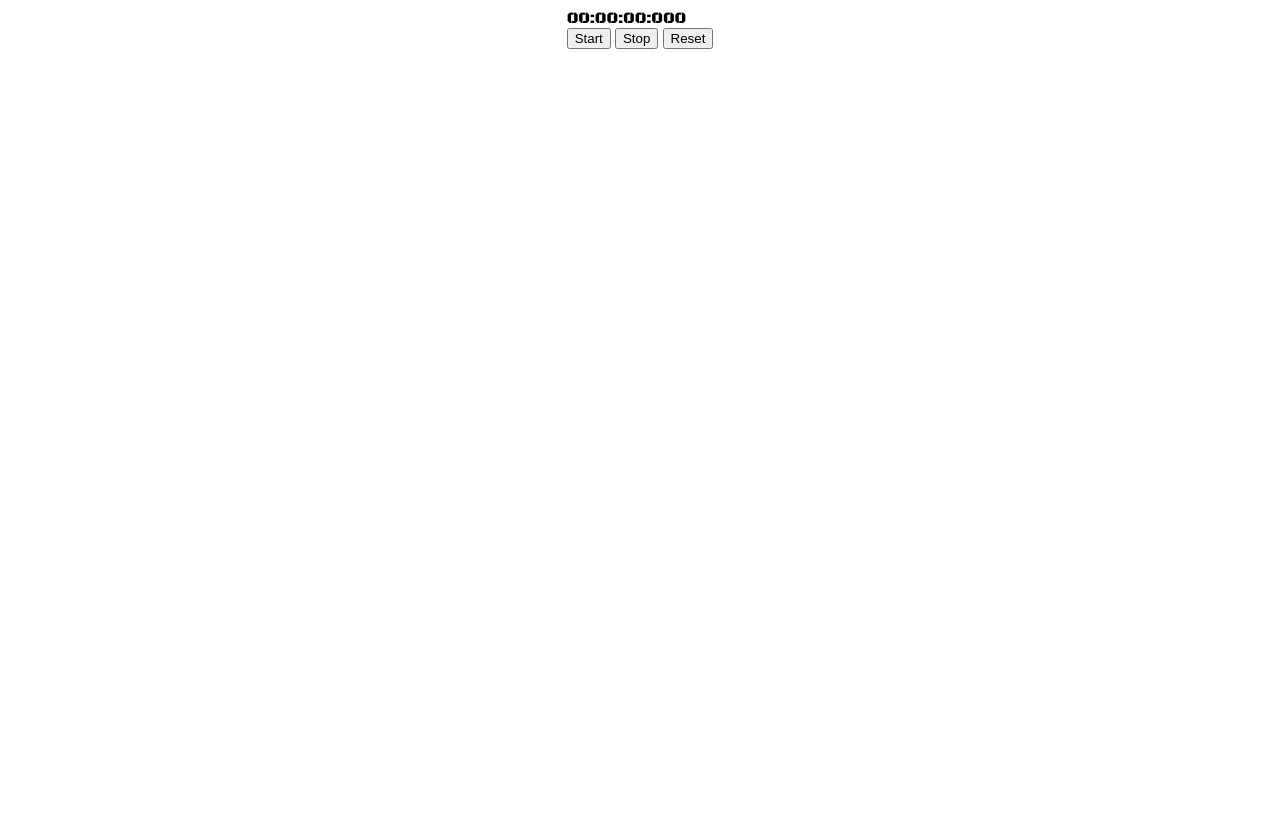
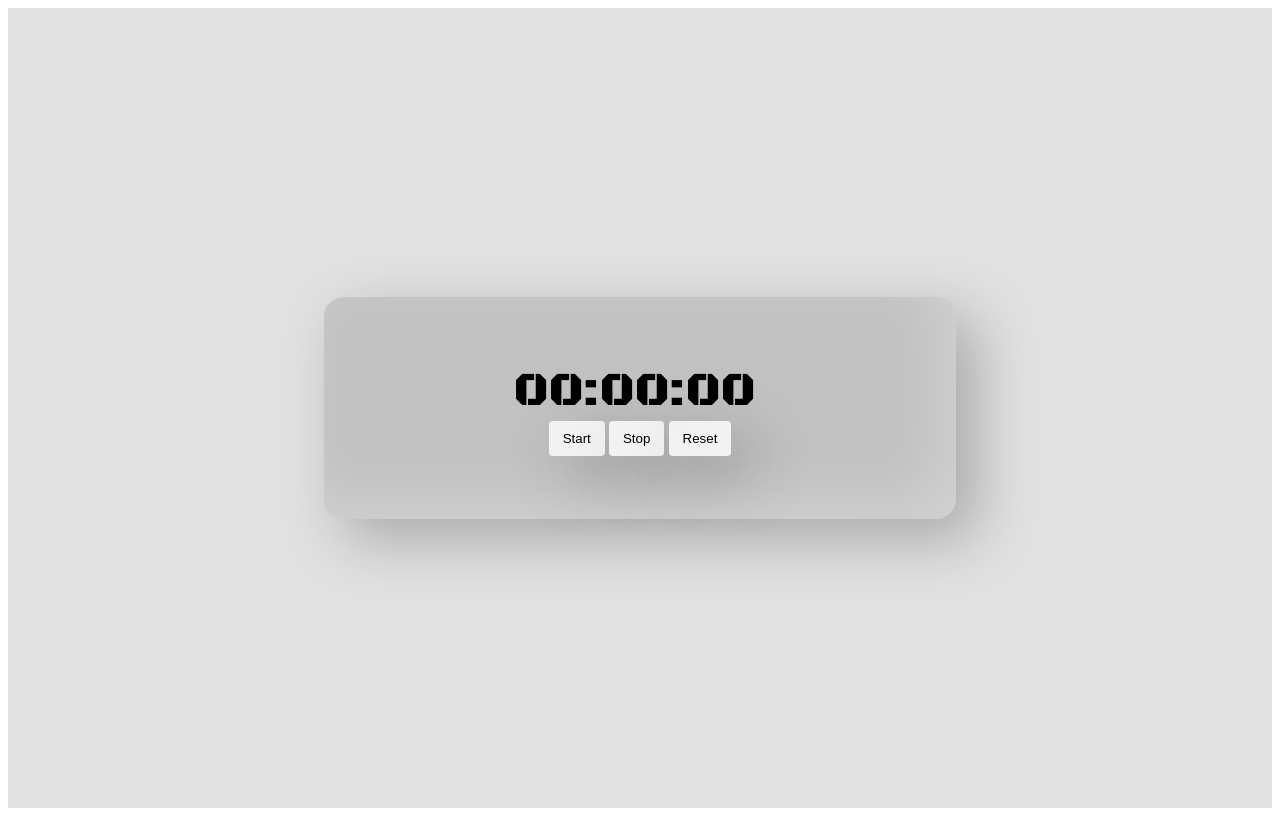
Before and after one commit to rvsaini8107/Stop-Watch-JS, a plain HTML site: page index.html in a window 1280 px wide. Drawn offline with Linux system fonts and the light colour scheme.

Commit message:
Add files via upload

```diff
--- a/index.html
+++ b/index.html
@@ -14,49 +14,96 @@
     display: flex;
     justify-content: center;
     align-items: center;
+    background:#e1e1e1;
+    height: 100vh;
+}
+
+
+.box {
+    width: 40%;
+    display: flex;
+    flex-direction: column;
+    justify-content: center;
+    align-items: center;
+    padding: 5%;
+    border-radius: 20px;
+    background: #c1c1c1;
+    box-shadow: 20px 20px 60px #00000041, inset -20px -20px 60px #ffffff41;
+}
+.btn {
+    box-shadow: 20px 20px 60px #00000041, inset -20px -20px 60px #ffffff41;
+    border-radius: 4px;
+    border: none;
+    padding: 10px 14px;
+}
+div#h1 {
+    font-size: xxx-large;
+    display: flex;
+    /* width: 80%; */
+    width: 50%;
 }
     </style>
 </head>
 <body>
     <div class="container">
         <div class="box">
-            <div id="h1"></div>
+            <div id="h1">
+                <div id="hours-box" class="hours time-box"></div>
+                <div id="mins-box" class="mins time-box"></div>
+                <div id="sec-box" class="secs time-box"></div>
+                <!-- <div id="milsec-box" class="milsecs time-box"></div> -->
+            </div>
             <div class="button_group">
-                <button id="btn_1" onclick="timeStrat()">Start</button>
-                <button id="btn_2" onclick="timeStop()">Stop</button>
-                <button id="btn_3" onclick="timeReset()">Reset</button>
+                <button id="btn_1" class="btn btn-" onclick="timeStrat()">Start</button>
+                <button id="btn_2" class="btn btn-" onclick="timeStop()">Stop</button>
+                <button id="btn_3" class="btn btn-" onclick="timeReset()">Reset</button>
             </div>
 
         </div>
     </div>
 
     <script>
-        const h1 = document.getElementById("h1");
+        // const h1 = document.getElementById("h1");
+        const hours_box = document.getElementById("hours-box");
+        const mins_box = document.getElementById("mins-box");
+        const sec_box= document.getElementById("sec-box");
+        const milsec_box = document.getElementById("milsec-box");
+
         let hour = 0;
         let min = 0;
         let sec = 0;
         let milsec = 0;
         let trueOrfalse = true;
 
-        let timeTemp = `${hour<10?"0"+hour:hour}:${min<10?"0"+min:min}:${sec<10?"0"+sec:sec}:${milsec<10?"00"+milsec:milsec<99?"0":milsec}`;
-        h1.innerText = timeTemp;
+        setTime(00,00,00,000)
+        // let timeTemp = `${hour<10?"0"+hour:hour}:${min<10?"0"+min:min}:${sec<10?"0"+sec:sec}:${milsec<10?"00"+milsec:milsec<99?"0":milsec}`;
+        // h1.innerText = timeTemp;
         let time;
         // start time
-
+        function setTime(hour,min,sec,milsec){
+            console.log("time",hour,min,sec,milsec)
+            hours_box.innerText=`${hour<10?"0"+hour:hour}:`;
+            mins_box.innerText=`${min<10?"0"+min:min}:`;
+            sec_box.innerText=`${sec<10?"0"+sec:sec}`;
+            // milsec_box.innerText=`:${milsec<10?"00"+milsec:milsec<99?"0":milsec}`;
+        }
         function timeStrat(){
             if(trueOrfalse){
                 trueOrfalse=false;
             console.log("start");
             time = setInterval(()=>{
 
-                ++milsec;
+                // ++milsec;
+                sec++
 
-                if(milsec>999){sec++;milsec=0;}
+                // if(milsec>999){sec++;milsec=0;}
                 if(sec>59){min++;sec=0;}
                 if(min>59){hour++;min=0;}
-                h1.innerText=`${hour<10?"0"+hour:hour}:${min<10?"0"+min:min}:${sec<10?"0"+sec:sec}:${milsec<10?"00"+milsec:milsec<99?"0":milsec}`;
+                // h1.innerText=`${hour<10?"0"+hour:hour}:${min<10?"0"+min:min}:${sec<10?"0"+sec:sec}:${milsec<10?"00"+milsec:milsec<99?"0":milsec}`;
+
+                setTime(hour,min,sec,milsec)
                 console.log(sec)
-            },1)
+            },1000)
         }
         }
         function timeStop(){
@@ -67,7 +114,8 @@
         function timeReset(){
             timeStop()
             hour=min=sec=milsec=0;
-            h1.innerText=`${hour<10?"0"+hour:hour}:${min<10?"0"+min:min}:${sec<10?"0"+sec:sec}:${milsec<10?"00"+milsec:milsec<99?"0":milsec}`;
+            // h1.innerText=`${hour<10?"0"+hour:hour}:${min<10?"0"+min:min}:${sec<10?"0"+sec:sec}:${milsec<10?"00"+milsec:milsec<99?"0":milsec}`;
+            setTime(hour,min,sec,milsec)
             console.log("reset");
 
         }
```
